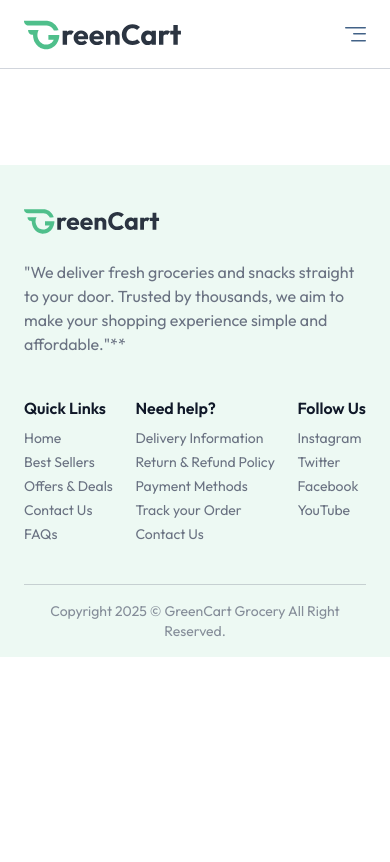
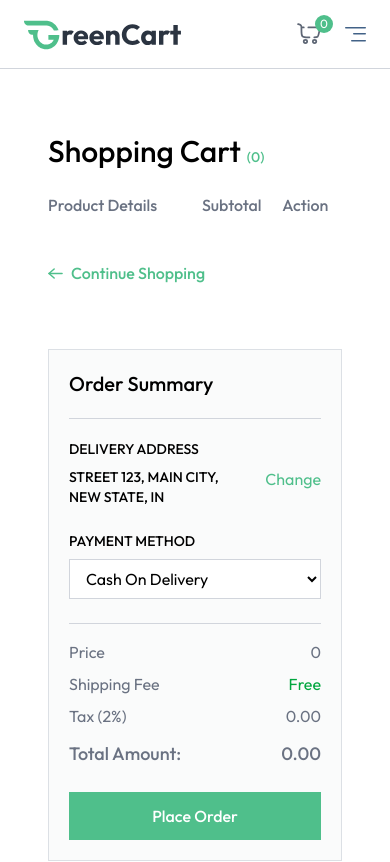
Before and after one commit to GyanendraYadav7715/Grocery_E-cmmerce, a React (Vite) app in the folder client/: page /cart in a window 390 px wide. Shown: the top 862 px of the page. Built offline with nearby package versions, Linux system fonts and the light colour scheme.

Commit message:
cart page is done with order summary page

```diff
--- a/client/src/App.jsx
+++ b/client/src/App.jsx
@@ -8,6 +8,7 @@
 import AllProducts from "./pages/AllProducts";
 import ProductCategory from "./pages/ProductCategory";
 import ProductDetails from "./pages/ProductDetails";
+import Cart from "./pages/Cart";
 const App = () => {
   const isSellerPath = useLocation().pathname.includes("seller");
   const { showUserLogin } = useAppContext();
@@ -24,6 +25,7 @@
           <Route path="/products" element={<AllProducts />} />
           <Route path="/products/:category" element={<ProductCategory />} />
           <Route path="/products/:category/:id" element={<ProductDetails />} />
+          <Route path="/cart" element={<Cart />} />
         </Routes>
       </div>
       {!isSellerPath && <Footer />}
--- a/client/src/components/Navbar.jsx
+++ b/client/src/components/Navbar.jsx
@@ -11,6 +11,7 @@
     navigate,
     setSearchQuery,
     searchQuery,
+    getCartCount,
   } = useAppContext();
   const logout =async () => {
     setUser(null);
@@ -25,9 +26,12 @@
 
   return (
     <nav className="flex items-center justify-between px-6 md:px-16 lg:px-24 xl:px-32 py-4 border-b border-gray-300 bg-white relative transition-all">
-      <NavLink to="/" onClick={() => {
+      <NavLink
+        to="/"
+        onClick={() => {
           setOpen(false);
-      }}>
+        }}
+      >
         <img className="h-9" src={assets.logo} alt="logo" />
       </NavLink>
 
@@ -39,7 +43,7 @@
 
         <div className="hidden lg:flex items-center text-sm gap-2 border border-gray-300 px-3 rounded-full">
           <input
-            onChange={(e)=>setSearchQuery(e.target.value)}
+            onChange={(e) => setSearchQuery(e.target.value)}
             className="py-1.5 w-full bg-transparent outline-none placeholder-gray-500"
             type="text"
             placeholder="Search products"
@@ -49,16 +53,17 @@
 
         <div
           onClick={() => {
-            navigate("/cart")
+            navigate("/cart");
           }}
-          className="relative cursor-pointer">
+          className="relative cursor-pointer"
+        >
           <img
             src={assets.nav_cart_icon}
             alt="cart"
             className="w-6 opacity-80 "
           />
           <button className="absolute -top-2 -right-3 text-xs text-white bg-primary w-[18px] h-[18px] rounded-full">
-            3
+            {getCartCount()}
           </button>
         </div>
 
@@ -75,17 +80,39 @@
             <ul className="hidden group-hover:block absolute top-10 right-0 bg-white shadow border border-gray-200 py-2.5 w-30 px-2 rounded-md text-sm z-40">
               <li
                 onClick={() => {
-                    navigate("/")
+                  navigate("/");
                 }}
-                  className="p-1 pl-3 hover:bg-primary/10 cursor-pointer">My Orders</li>
+                className="p-1 pl-3 hover:bg-primary/10 cursor-pointer"
+              >
+                My Orders
+              </li>
               <li
                 onClick={logout}
-                  className="p-1 pl-3 hover:bg-primary/10 cursor-pointer">Logout</li>
+                className="p-1 pl-3 hover:bg-primary/10 cursor-pointer"
+              >
+                Logout
+              </li>
             </ul>
           </div>
         )}
       </div>
 
+      <div className="flex items-center gap-6 sm:hidden">
+        <div
+          onClick={() => {
+            navigate("/cart");
+          }}
+          className="relative cursor-pointer"
+        >
+          <img
+            src={assets.nav_cart_icon}
+            alt="cart"
+            className="w-6 opacity-80 "
+          />
+          <button className="absolute -top-2 -right-3 text-xs text-white bg-primary w-[18px] h-[18px] rounded-full">
+            {getCartCount()}
+          </button>
+        </div>
         <button
           onClick={() => (open ? setOpen(false) : setOpen(true))}
           aria-label="Menu"
@@ -94,7 +121,7 @@
           {/* Menu Icon SVG */}
           <img src={assets.menu_icon} alt="menu" />
         </button>
-
+      </div>
       {/* Mobile Menu */}
       {open && (
         <div
--- a/client/src/context/AppContext.jsx
+++ b/client/src/context/AppContext.jsx
@@ -54,6 +54,24 @@
     }
   };
 
+  const getCartCount = () => {
+    let totalCount = 0;
+    for (const item in cartItems) {
+      totalCount += cartItems[item];
+    }
+    return totalCount;
+  }
+
+  const getCartAmount=()=> {
+  let totalAmount = 0;
+  for (const items in cartItems) {
+    let itemInfo = products.find((product) => product._id === items);
+    if (cartItems[items] > 0) {
+      totalAmount += itemInfo.offerPrice * cartItems[items];
+    }
+  }
+    return Math.floor(totalAmount * 100) / 100;
+  }
   const value = {
     navigate,
     user,
@@ -70,6 +88,8 @@
     removeFromCart,
     searchQuery,
     setSearchQuery,
+    getCartCount,
+    getCartAmount,
   };
 
   return <AppContext.Provider value={value}>{children}</AppContext.Provider>;
--- /dev/null
+++ b/client/src/pages/Cart.jsx
@@ -0,0 +1,235 @@
+import { useEffect, useState } from "react";
+import { useAppContext } from "../context/AppContext";
+import { assets, dummyAddress } from "../assets/assets";
+
+const Cart = () => {
+  const {
+    products,
+    currency,
+    cartItems,
+    removeFromCart,
+    getCartCount,
+    updateCartItem,
+    navigate,
+    getCartAmount,
+  } = useAppContext();
+
+  const [cartArray, setCartArray] = useState([]);
+  const [addresses, setAddresses] = useState(dummyAddress);
+  const [showAddress, setShowAddress] = useState(false);
+  const [selectedAddress, setSelectedAddress] = useState(dummyAddress[0]);
+  const [paymentOption, setPaymentOption] = useState("COD");
+
+  const getCart = () => {
+    const tempArray = [];
+    for (const key in cartItems) {
+      const product = products.find((item) => item._id === key);
+      if (product) {
+        tempArray.push({ ...product, quantity: cartItems[key] });
+      }
+    }
+    setCartArray(tempArray);
+  };
+
+  const placeOrder = async () => {
+    // Add logic to place order here
+    console.log("Placing order...");
+  };
+
+  useEffect(() => {
+    if (products.length > 0 && cartItems) {
+      getCart();
+    }
+  }, [products, cartItems]);
+
+  return products.length > 0 && cartItems ? (
+    <div className="flex flex-col md:flex-row py-16 max-w-6xl w-full px-6 mx-auto">
+      <div className="flex-1 max-w-4xl">
+        <h1 className="text-3xl font-medium mb-6">
+          Shopping Cart{" "}
+          <span className="text-sm text-primary">({getCartCount()})</span>
+        </h1>
+
+        <div className="grid grid-cols-[2fr_1fr_1fr] text-gray-500 text-base font-medium pb-3">
+          <p className="text-left">Product Details</p>
+          <p className="text-center">Subtotal</p>
+          <p className="text-center">Action</p>
+        </div>
+
+        {cartArray.map((product, index) => (
+          <div
+            key={index}
+            className="grid grid-cols-[2fr_1fr_1fr] text-gray-500 items-center text-sm md:text-base font-medium pt-3"
+          >
+            <div className="flex items-center md:gap-6 gap-3">
+              <div
+                onClick={() => {
+                  navigate(
+                    `/products/${product.category.toLowerCase()}/${product._id}`
+                  );
+                  scrollTo(0, 0);
+                }}
+                className="cursor-pointer w-24 h-24 flex items-center justify-center border border-gray-300 rounded"
+              >
+                <img
+                  className="max-w-full h-full object-cover"
+                  src={product.image?.[0]}
+                  alt={product.name}
+                />
+              </div>
+              <div>
+                <p className="hidden md:block font-semibold">{product.name}</p>
+                <div className="font-normal text-gray-500/70">
+                  <p>
+                    Weight: <span>{product.weight || "N/A"}</span>
+                  </p>
+                  <div className="flex items-center gap-1">
+                    <p>Qty:</p>
+                    <select
+                      className="outline-none border px-1 py-0.5 ml-1"
+                      value={product.quantity}
+                      onChange={(e) =>
+                        updateCartItem(product._id, parseInt(e.target.value))
+                      }
+                    >
+                      {Array.from(
+                        { length: Math.max(9, product.quantity) },
+                        (_, i) => (
+                          <option key={i} value={i + 1}>
+                            {i + 1}
+                          </option>
+                        )
+                      )}
+                    </select>
+                  </div>
+                </div>
+              </div>
+            </div>
+
+            <p className="text-center">
+              {currency}
+              {product.offerPrice * product.quantity}
+            </p>
+
+            <button
+              onClick={() => removeFromCart(product._id)}
+              className="cursor-pointer mx-auto"
+            >
+              <img src={assets.remove_icon} alt="remove" className="w-6 h-6" />
+            </button>
+          </div>
+        ))}
+
+        <button
+          onClick={() => {
+            navigate("/products");
+            scrollTo(0, 0);
+          }}
+          className="group cursor-pointer flex items-center mt-8 gap-2 text-primary font-medium"
+        >
+          <img
+            src={assets.arrow_right_icon_colored}
+            alt="arrow"
+            className="group-hover:-translate-x-1 transition"
+          />
+          Continue Shopping
+        </button>
+      </div>
+
+      <div className="max-w-[360px] w-full bg-gray-100/40 p-5 max-md:mt-16 border border-gray-300/70">
+        <h2 className="text-xl font-medium">Order Summary</h2>
+        <hr className="border-gray-300 my-5" />
+
+        <div className="mb-6">
+          <p className="text-sm font-medium uppercase">Delivery Address</p>
+          <div className="relative flex justify-between items-start mt-2">
+            <p className="text-sm font-medium uppercase w-[70%]">
+              {selectedAddress
+                ? `${selectedAddress.street}, ${selectedAddress.city}, ${selectedAddress.state}, ${selectedAddress.country}`
+                : "No address found"}
+            </p>
+            <button
+              onClick={() => setShowAddress(!showAddress)}
+              className="text-primary hover:underline cursor-pointer"
+            >
+              Change
+            </button>
+
+            {showAddress && (
+              <div className="absolute top-12 left-0 py-1 bg-white border border-gray-300 text-sm w-full z-10">
+                {addresses.map((address, index) => (
+                  <p
+                    key={index}
+                    onClick={() => {
+                      setSelectedAddress(address);
+                      setShowAddress(false);
+                    }}
+                    className="text-gray-500 p-2 hover:bg-gray-100 cursor-pointer"
+                  >
+                    {address.street}, {address.city}, {address.state},{" "}
+                    {address.country}
+                  </p>
+                ))}
+                <p
+                  onClick={() => navigate("/add-address")}
+                  className="text-primary text-center cursor-pointer p-2 hover:bg-primary/10"
+                >
+                  Add address
+                </p>
+              </div>
+            )}
+          </div>
+
+          <p className="text-sm font-medium uppercase mt-6">Payment Method</p>
+          <select
+            onChange={(e) => setPaymentOption(e.target.value)}
+            value={paymentOption}
+            className="w-full border border-gray-300 bg-white px-3 py-2 mt-2 outline-none"
+          >
+            <option value="COD">Cash On Delivery</option>
+            <option value="Online">Online Payment</option>
+          </select>
+        </div>
+
+        <hr className="border-gray-300" />
+
+        <div className="text-gray-500 mt-4 space-y-2">
+          <p className="flex justify-between">
+            <span>Price</span>
+            <span>
+              {currency}
+              {getCartAmount()}
+            </span>
+          </p>
+          <p className="flex justify-between">
+            <span>Shipping Fee</span>
+            <span className="text-green-600">Free</span>
+          </p>
+          <p className="flex justify-between">
+            <span>Tax (2%)</span>
+            <span>
+              {currency}
+              {((getCartAmount() * 2) / 100).toFixed(2)}
+            </span>
+          </p>
+          <p className="flex justify-between text-lg font-medium mt-3">
+            <span>Total Amount:</span>
+            <span>
+              {currency}
+              {(getCartAmount() * 1.02).toFixed(2)}
+            </span>
+          </p>
+        </div>
+
+        <button
+          onClick={placeOrder}
+          className="w-full py-3 mt-6 cursor-pointer bg-primary text-white font-medium hover:bg-primary-dull transition"
+        >
+          {paymentOption === "COD" ? "Place Order" : "Proceed to Checkout"}
+        </button>
+      </div>
+    </div>
+  ) : null;
+};
+
+export default Cart;
--- a/client/src/pages/ProductDetails.jsx
+++ b/client/src/pages/ProductDetails.jsx
@@ -1,10 +1,12 @@
 import { useEffect, useState } from "react";
 import { useAppContext } from "../context/AppContext";
 import { useParams, Link } from "react-router-dom";
+import { assets } from "../assets/assets";
+import ProductCard from "../components/ProductCard";
 
 const ProductDetails = () => {
   const { id } = useParams();
-  const { products, currency, addToCart } = useAppContext();
+  const { products, currency, addToCart, navigate } = useAppContext();
 
   const product = products.find((item) => item._id === id);
   const [relatedProducts, setRelatedProducts] = useState([]);
@@ -66,39 +68,16 @@
             <div className="flex items-center gap-0.5 mt-1">
               {Array(5)
                 .fill("")
-                .map((_, i) =>
-                  product.rating > i ? (
-                    <svg
-                      key={i}
-                      width="14"
-                      height="13"
-                      viewBox="0 0 18 17"
-                      fill="none"
-                      xmlns="http://www.w3.org/2000/svg"
-                    >
-                      <path
-                        d="M8.049.927c.3-.921 1.603-.921 1.902 0l1.294 3.983a1 1 0 0 0 .951.69h4.188c.969 0 1.371 1.24.588 1.81l-3.388 2.46a1 1 0 0 0-.364 1.118l1.295 3.983c.299.921-.756 1.688-1.54 1.118L9.589 13.63a1 1 0 0 0-1.176 0l-3.389 2.46c-.783.57-1.838-.197-1.539-1.118L4.78 10.99a1 1 0 0 0-.363-1.118L1.028 7.41c-.783-.57-.38-1.81.588-1.81h4.188a1 1 0 0 0 .95-.69z"
-                        fill="#615fff"
-                      />
-                    </svg>
-                  ) : (
-                    <svg
-                      key={i}
-                      width="14"
-                      height="13"
-                      viewBox="0 0 18 17"
-                      fill="none"
-                      xmlns="http://www.w3.org/2000/svg"
-                    >
-                      <path
-                        d="M8.049.927c.3-.921 1.603-.921 1.902 0l1.294 3.983a1 1 0 0 0 .951.69h4.188c.969 0 1.371 1.24.588 1.81l-3.388 2.46a1 1 0 0 0-.364 1.118l1.295 3.983c.299.921-.756 1.688-1.54 1.118L9.589 13.63a1 1 0 0 0-1.176 0l-3.389 2.46c-.783.57-1.838-.197-1.539-1.118L4.78 10.99a1 1 0 0 0-.363-1.118L1.028 7.41c-.783-.57-.38-1.81.588-1.81h4.188a1 1 0 0 0 .95-.69z"
-                        fill="#615fff"
-                        fillOpacity="0.35"
-                      />
-                    </svg>
-                  )
-                )}
-              <p className="text-base ml-2">({product.rating})</p>
+                .map((_, i) => (
+                  <img
+                    key={i}
+                    src={i < 4 ? assets.star_icon : assets.star_dull_icon}
+                    alt={`star-${i}`}
+                    className="w-4 h-4"
+                  />
+                ))}
+
+              <p className="text-base ml-2">({4})</p>
             </div>
 
             {/* Pricing */}
@@ -128,11 +107,36 @@
               >
                 Add to Cart
               </button>
-              <button className="w-full py-3.5 cursor-pointer font-medium bg-primary text-white hover:bg-primary-dull transition">
+              <button
+                className="w-full py-3.5 cursor-pointer font-medium bg-primary text-white hover:bg-primary-dull transition"
+                onClick={() => {
+                  addToCart(product._id);
+                  navigate("/cart");
+                }}
+              >
                 Buy now
               </button>
             </div>
           </div>
+        </div>
+        {/* Realted products */}
+        <div className="mt-20 flex flex-col items-center">
+          <div className=" flex flex-col items-center w-max">
+            <p className="text-2xl md:text-3xl font-medium">Related Products</p>
+            <div className="w-16 h-0.5 bg-primary rounded-full"></div>
+          </div>
+          <div className="grid grid-cols-2 sm:grid-cols-3 md:grid-cols-4   lg:grid-cols-4 mt-6 gap-4  w-full">
+            {relatedProducts
+              .filter((product) => product.inStock)
+              .map((product, index) => (
+                <ProductCard key={index} product={product} />
+              ))}
+          </div>
+          <button
+            onClick={() => {
+              navigate("/products");
+            }}
+            className="mx-auto cursor-pointer px-12 my-16 py-2.5 border rounded text-primary hover:bg-primary/10 transition">See more</button>
         </div>
       </div>
     )
```
Also changed, not shown: client/src/components/ProductCard.jsx (+12 -8 lines). Lines whose indentation alone changed are shown as unchanged.
